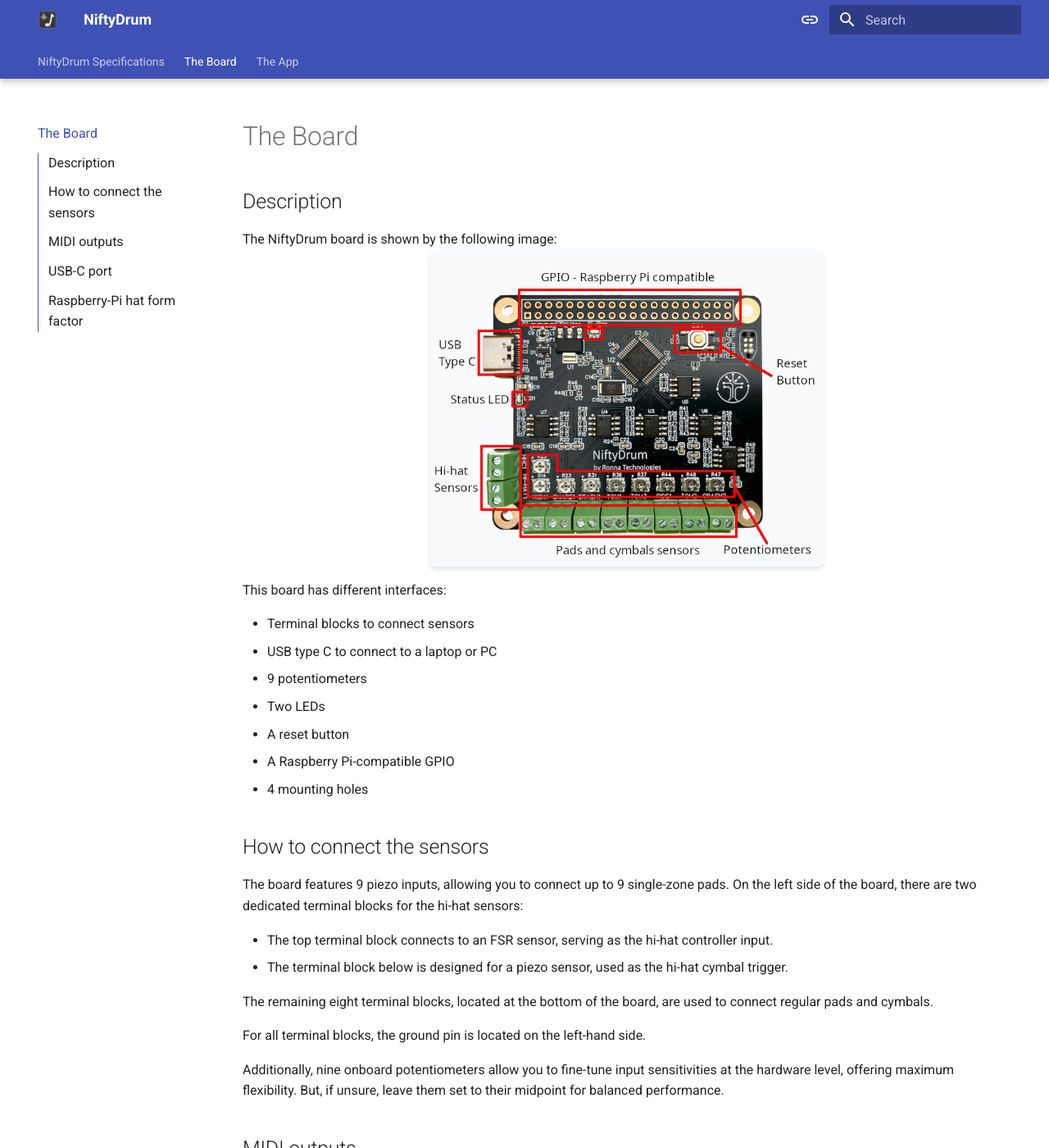
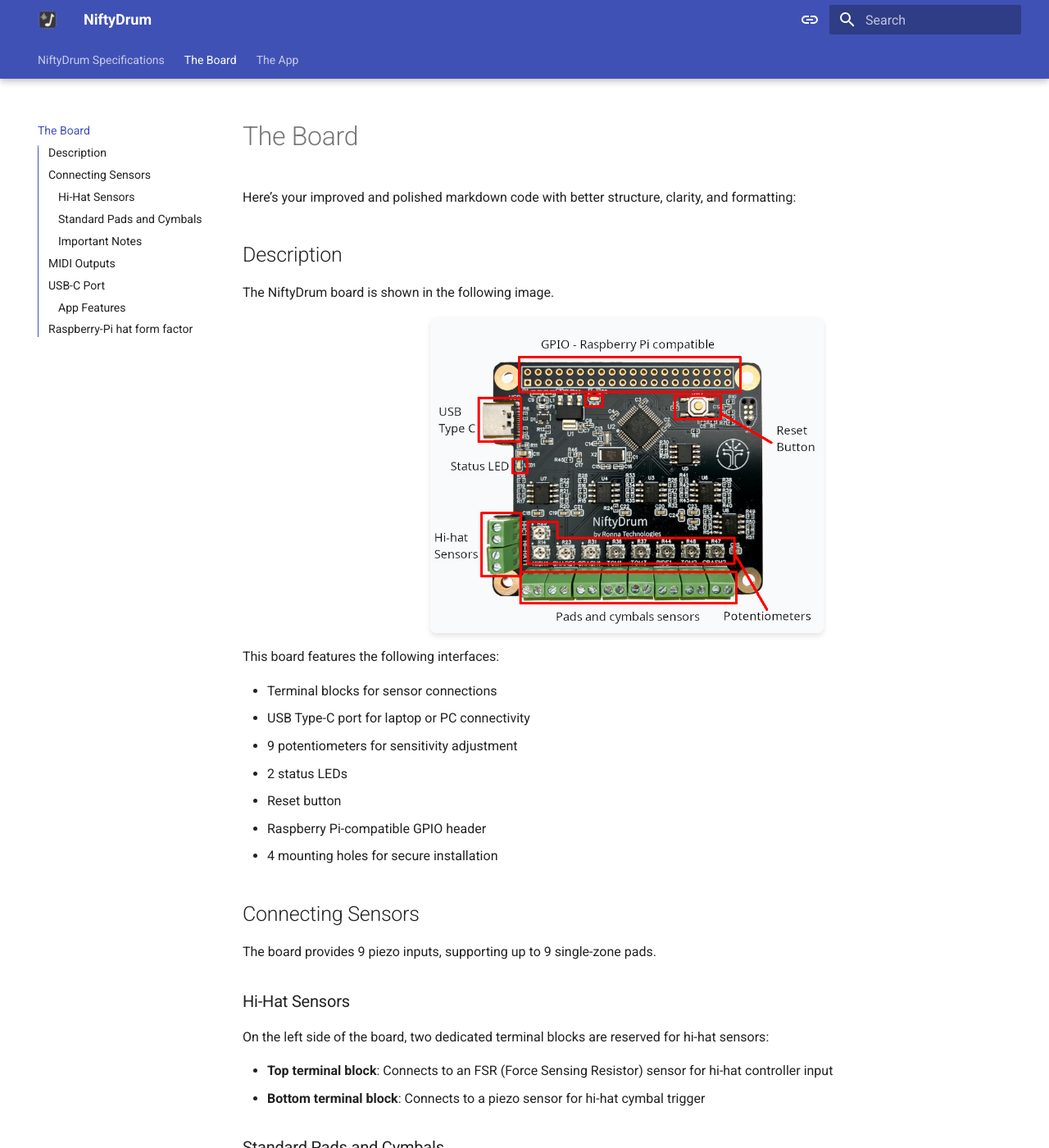
Before and after one commit to RonnaTechnologies/doc.niftydrum.com, an MkDocs documentation site: the page built from doc/1.board.md, in a window 1280 px wide and 1400 px high. Shown: the whole window at 82% size. Built offline with MkDocs 1.6.1 and Material for MkDocs 9.7.7, drawn with Linux system fonts in a browser that asks for light colours; some of the changed text lies outside the part shown.

Commit message:
improvements

```diff
--- a/doc/1.board.md
+++ b/doc/1.board.md
@@ -1,53 +1,66 @@
 # The Board
+
+Here’s your improved and polished markdown code with better structure, clarity, and formatting:
 
 ## Description
 
-The NiftyDrum board is shown by the following image:
+The NiftyDrum board is shown in the following image.
+
 ![NiftyDrum Board](assets/board_interfaces.jpg){ width="480" .img-shadow .center}
 
-This board has different interfaces:
+This board features the following interfaces:
 
-- Terminal blocks to connect sensors
-- USB type C to connect to a laptop or PC
-- 9 potentiometers
-- Two LEDs
-- A reset button
-- A Raspberry Pi-compatible GPIO
-- 4 mounting holes
+- Terminal blocks for sensor connections
+- USB Type-C port for laptop or PC connectivity
+- 9 potentiometers for sensitivity adjustment
+- 2 status LEDs
+- Reset button
+- Raspberry Pi-compatible GPIO header
+- 4 mounting holes for secure installation
 
-## How to connect the sensors
+## Connecting Sensors
 
-The board features 9 piezo inputs, allowing you to connect up to 9 single-zone pads.
-On the left side of the board, there are two dedicated terminal blocks for the hi-hat sensors:
+The board provides 9 piezo inputs, supporting up to 9 single-zone pads.
 
-- The top terminal block connects to an FSR sensor, serving as the hi-hat controller input.
-- The terminal block below is designed for a piezo sensor, used as the hi-hat cymbal trigger.
+### Hi-Hat Sensors
 
-The remaining eight terminal blocks, located at the bottom of the board, are used to connect regular pads and cymbals.
+On the left side of the board, two dedicated terminal blocks are reserved for hi-hat sensors:
 
-For all terminal blocks, the ground pin is located on the left-hand side.
+- **Top terminal block**: Connects to an FSR (Force Sensing Resistor) sensor for hi-hat controller input
+- **Bottom terminal block**: Connects to a piezo sensor for hi-hat cymbal trigger
 
-Additionally, nine onboard potentiometers allow you to fine-tune input sensitivities at the hardware level, offering maximum flexibility. But, if unsure, leave them set to their midpoint for balanced performance.
+### Standard Pads and Cymbals
 
-## MIDI outputs
+The remaining eight terminal blocks, located at the bottom of the board, accommodate regular pads and cymbals.
 
-The board provides two methods for outputting MIDI notes and Control Changes:
+### Important Notes
 
-- USB-C port: Outputs USB MIDI messages.
-- GPIO UART pins: Compatible with Raspberry Pi GPIO.
+- For all terminal blocks, the ground pin is positioned on the **left-hand side**
+- Nine onboard potentiometers enable hardware-level sensitivity adjustments for maximum flexibility
+- If unsure about sensitivity settings, leave potentiometers at their midpoint for balanced performance
 
-## USB-C port
+## MIDI Outputs
 
-It is recommended to use NiftyDrum as a USB device to get MIDI messages.
-Doing so allows to use a DAW to get high quality sounds from a laptop.
-This setup also lets you control the board using the [official app](2.app.md).
-Here is a shortlist of what can be done with the app:
+The board offers two methods for transmitting MIDI notes and Control Changes:
 
-- Customize trigger MIDI notes
-- Design velocity curves for each trigger
-- Adjust advanced parameters per trigger:gain, threshold, scan time, mask time, and decay for each trigger
-- Update board firmware
+- **USB-C port**: Outputs USB MIDI messages
+- **GPIO UART pins**: Raspberry Pi GPIO-compatible interface
 
+## USB-C Port
+
+Using NiftyDrum as a USB device is the recommended method for receiving MIDI messages. This configuration enables:
+
+- Integration with DAW software for high-quality sound output from your laptop
+- Control and configuration via the [official app](2.app.md)
+
+### App Features
+
+The official app provides comprehensive control over your NiftyDrum board:
+
+- Customize MIDI note assignments for each trigger
+- Design custom velocity curves per trigger
+- Adjust advanced parameters including gain, threshold, scan time, mask time, and decay
+- Update board firmware to the latest version
 ## Raspberry-Pi hat form factor
 
 The board is designed with a Raspberry Pi 4 HAT form factor, ensuring seamless integration.
--- a/doc/stylesheets/extra.css
+++ b/doc/stylesheets/extra.css
@@ -14,31 +14,58 @@
   margin-right: auto;
 }
 
-body {  font-family: 'Roboto', 'Helvetica', 'Arial', sans-serif !important;
-  font-size: 12pt;  /* Default is usually 10pt */
+/* PDF-specific font size adjustments */
+@media print {
+
+  *{
+
+    font-family: 'SourceSansPro', 'Roboto', 'Helvetica', 'Arial', sans-serif !important;
+  }
+  /* Base font size for body text */
+  body {
+    font-family: 'SourceSansPro', 'Roboto', 'Helvetica', 'Arial', sans-serif !important;
+    font-size: 12pt !important;
   }
 
+  /* Headers */
   h1 {
-  font-size: 24pt;
+    font-size: 28pt !important;
   }
 
   h2 {
-  font-size: 20pt;
+    font-size: 24pt !important;
   }
 
   h3 {
-  font-size: 16pt;
+    font-size: 20pt !important;
   }
 
   h4 {
-  font-size: 14pt;
+    font-size: 18pt !important;
   }
 
-code, pre {
-  font-size: 12pt;
+  h5 {
+    font-size: 16pt !important;
   }
 
-p, ul, li {
-  font-size: 12pt;
-  line-height: 1.6;
+  h6 {
+    font-size: 14pt !important;
   }
+
+  /* Table of Contents */
+  .pdf-toc,
+  .pdf-toc li,
+  .pdf-toc a {
+    font-size: 12pt !important;
+  }
+
+  /* Paragraphs and general text */
+  p, li, td, th {
+    font-size: 12pt !important;
+  }
+
+  /* Code blocks */
+  code, pre {
+    font-size: 12pt !important;
+  }
+}
```
Also changed, not shown: doc/index.md (+20 -19 lines). Lines whose indentation alone changed are shown as unchanged.
